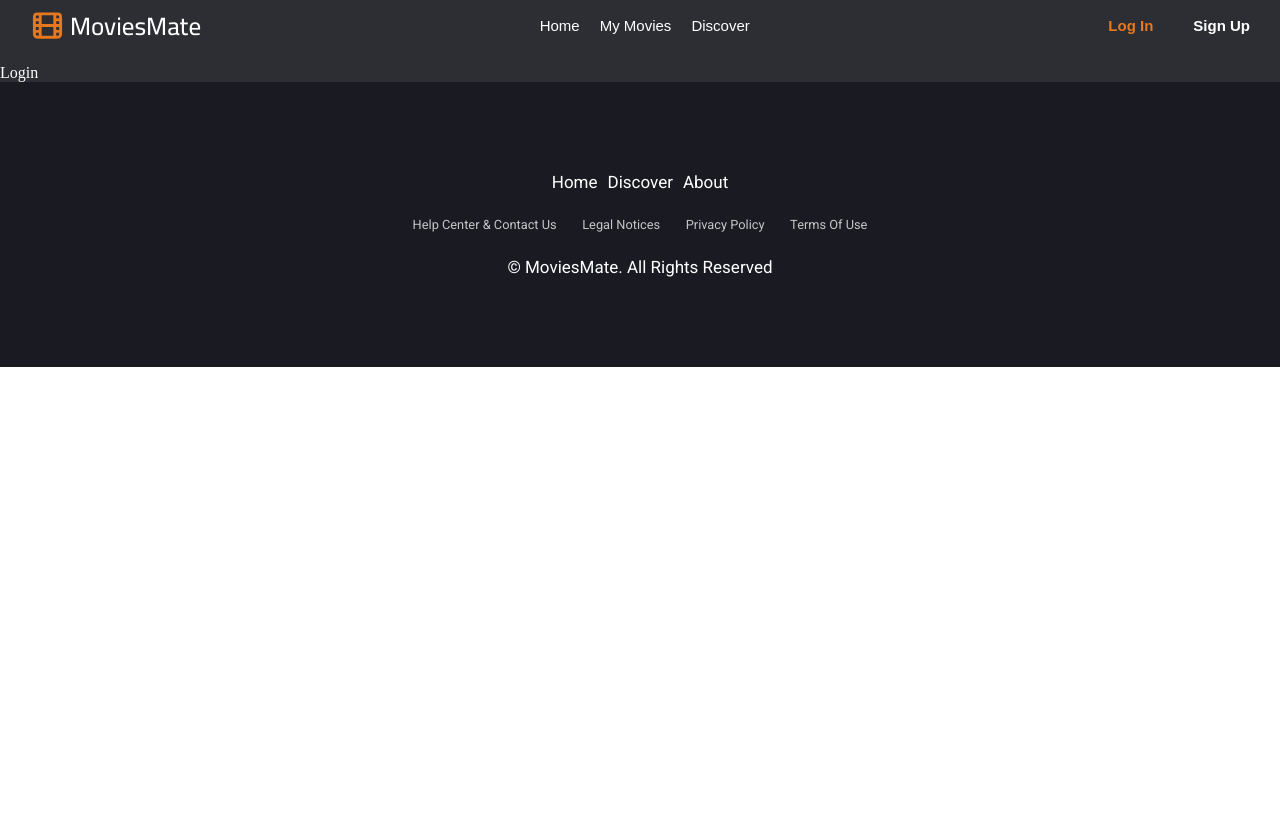
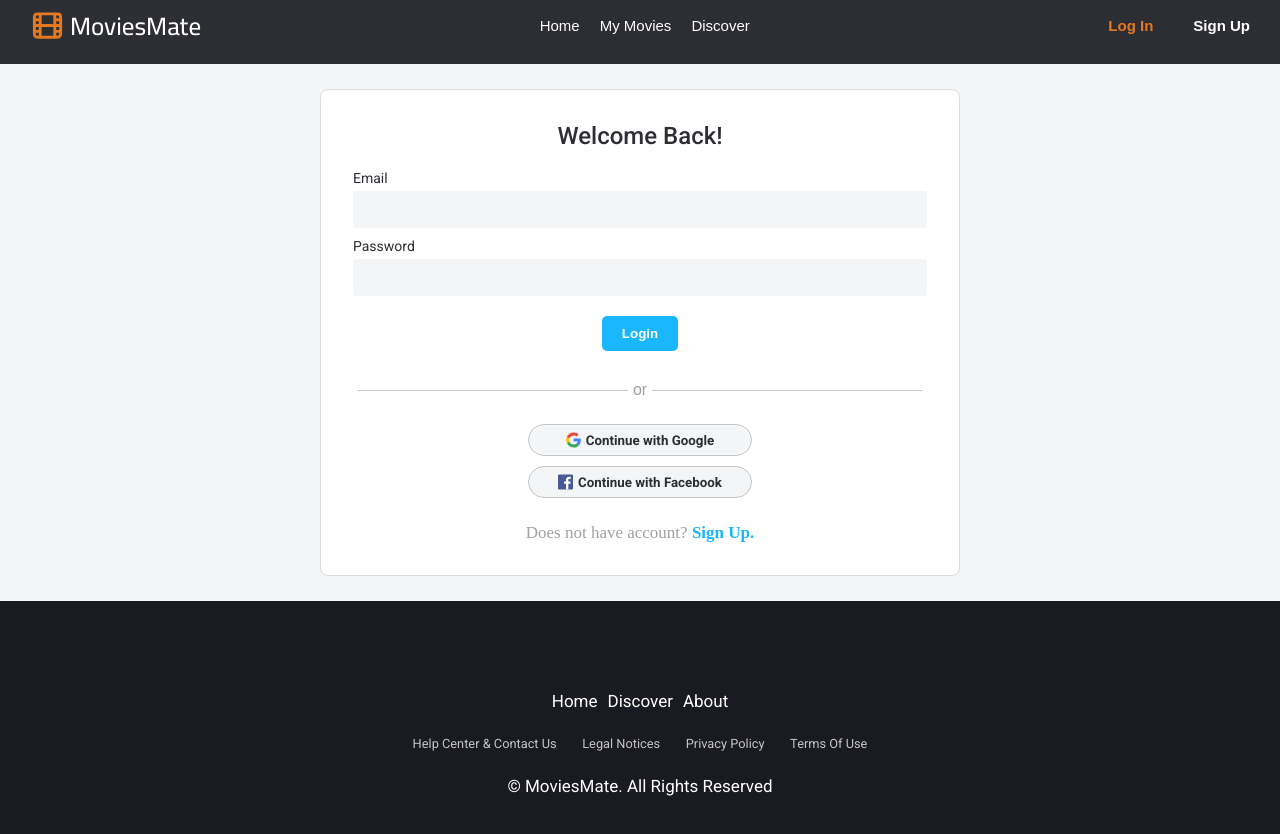
Before and after one commit to rashaaad19/MoviesMate, a React (Vite) app: page /login in a window 1280 px wide. Shown: the top 834 px of the page. Before the commit the page ends 800 px from the top, so only its background shows below. Built offline with nearby package versions, Linux system fonts and the light colour scheme.

Commit message:
refactor(register): moved third paty register function to external Js file and added error handling for Login form

```diff
--- a/src/pages/Login.jsx
+++ b/src/pages/Login.jsx
@@ -1,8 +1,84 @@
+import { Link } from "react-router-dom";
+
+import "./Register.scss";
+
+import { auth } from "../firebase";
+import { signInWithEmailAndPassword } from "firebase/auth";
+import {
+  handleFacebookSignup,
+  handleGoogleSignup,
+} from "../utilties/authFunctions";
+import { useState } from "react";
 
 const Login = () => {
+  const [loginError, setLoginError] = useState({
+    errorStatus: false,
+    type: "",
+  });
+  const handleOnSubmit = (event) => {
+    event.preventDefault();
+    const userData = new FormData(event.target);
+    const userEmail = userData.get("email");
+    const userPassword = userData.get("password");
+
+    signInWithEmailAndPassword(auth, userEmail, userPassword)
+      .then((userCredential) => {
+        // Signed in
+        console.log(userCredential.user);
+        setLoginError({ errorStatus: false, type: "" });
+        // ...
+      })
+      .catch((error) => {
+        const errorCode = error.code;
+        const errorMessage = error.message;
+        console.log(error.code);
+        if (errorCode === "auth/invalid-credential") {
+          setLoginError({ errorStatus: true, type: "wrong credentials" });
+        }
+      });
+  };
+
   return (
-    <div>Login</div>
-  )
-}
+    <div className="registerForm-container">
+      <form onSubmit={handleOnSubmit} className="registerForm">
+        <h1>Welcome Back!</h1>
+        <div className="registerInput-container">
+          <label htmlFor="email">Email</label>
+          <input type="email" name="email" id="email" required />
+          {loginError.type === "wrong credentials" && (
+            <p className="errorMessage">
+              The email or password entered is incorrect
+            </p>
+          )}
+        </div>
+        <div className="registerInput-container">
+          <label htmlFor="password">Password</label>
+          <input type="password" name="password" id="password" required />
+        </div>
+        <button className="submitForm-button">Login</button>
+        <span className="formSeprator">or</span>
+        <button
+          type="button"
+          className="thirdParty-button"
+          onClick={handleGoogleSignup}
+        >
+          <img src="/google-icon-logo-svgrepo-com.svg" />
+          Continue with Google
+        </button>
+        <button
+          type="button"
+          className="thirdParty-button"
+          onClick={handleFacebookSignup}
+        >
+          <img src="/facebook-icon-logo-svgrepo-com.svg" />
+          Continue with Facebook
+        </button>
+        <p className="accountLogin-text">
+          Does not have account? <Link to={"/signup"}>Sign Up.</Link>
+        </p>
+      </form>
+    </div>
+  );
+};
 
-export default Login
+export default Login;
--- a/src/pages/Signup.jsx
+++ b/src/pages/Signup.jsx
@@ -1,15 +1,16 @@
 import { Link } from "react-router-dom";
-import "./SignUp.scss";
+import "./Register.scss";
 
 import { useRef, useState } from "react";
+
+import { createUserWithEmailAndPassword } from "firebase/auth";
+import { auth } from "../firebase";
+
+import { validatePassword } from "../utilties/functions";
 import {
-  createUserWithEmailAndPassword,
-  signInWithPopup,
-  FacebookAuthProvider,
-  GoogleAuthProvider,
-} from "firebase/auth";
-import { auth } from "../firebase";
-import { validatePassword } from "../utilties/functions";
+  handleFacebookSignup,
+  handleGoogleSignup,
+} from "../utilties/authFunctions";
 
 const Signup = () => {
   const [passwordIsInvalid, setPasswordIsInvalid] = useState({
@@ -27,10 +28,6 @@ const Signup = () => {
   const emailRef = useRef(null);
   const confirmPasswordRef = useRef(null);
   const passwordRef = useRef(null);
-
-  // assigning third party register providers
-  const googleProvider = new GoogleAuthProvider();
-  const facebookProvider = new FacebookAuthProvider();
 
   const handleOnSubmit = (event) => {
     event.preventDefault();
@@ -74,76 +71,21 @@ const Signup = () => {
         })
         .catch((error) => {
           const errorMessage = error.message;
-          console.log(error.message)
+          console.log(error.message);
           if (errorMessage === "Firebase: Error (auth/email-already-in-use).") {
             setEmailIsInvalid({ invalid: true, errorType: "email exists" });
             emailRef.current.focus();
-            console.log(errorMessage, emailIsInvalid)
+            console.log(errorMessage, emailIsInvalid);
           }
         });
     }
-  };
-
-  const handleGoogleSignup = () => {
-    console.log("google");
-
-    signInWithPopup(auth, googleProvider)
-      .then((result) => {
-        // This gives you a Google Access Token. You can use it to access the Google API.
-        const credential = GoogleAuthProvider.credentialFromResult(result);
-        const token = credential.accessToken;
-        // The signed-in user info.
-        const user = result.user;
-        console.log(user);
-        // IdP data available using getAdditionalUserInfo(result)
-        // ...
-      })
-      .catch((error) => {
-        // Handle Errors here.
-        const errorCode = error.code;
-        const errorMessage = error.message;
-        // The email of the user's account used.
-        const email = error.customData.email;
-        // The AuthCredential type that was used.
-        const credential = GoogleAuthProvider.credentialFromError(error);
-        console.log(error);
-        // ...
-      });
-  };
-
-  const handleFacebookSignup = () => {
-    console.log("facebook");
-    signInWithPopup(auth, facebookProvider)
-      .then((result) => {
-        // The signed-in user info.
-        const user = result.user;
-        console.log(user);
-
-        // This gives you a Facebook Access Token. You can use it to access the Facebook API.
-        const credential = FacebookAuthProvider.credentialFromResult(result);
-        const accessToken = credential.accessToken;
-
-        // IdP data available using getAdditionalUserInfo(result)
-        // ...
-      })
-      .catch((error) => {
-        // Handle Errors here.
-        const errorCode = error.code;
-        const errorMessage = error.message;
-        // The email of the user's account used.
-        const email = error.customData.email;
-        // The AuthCredential type that was used.
-        const credential = FacebookAuthProvider.credentialFromError(error);
-
-        // ...
-      });
   };
 
   return (
     <div className="registerForm-container">
       <form className="registerForm" onSubmit={handleOnSubmit}>
         <h1>Let&apos;s get started.</h1>
-        <p className="registerInput-container">
+        <div className="registerInput-container">
           <label htmlFor="email">Email</label>
           <input
             type="email"
@@ -153,17 +95,15 @@ const Signup = () => {
             ref={emailRef}
             required
           />
-          {
-            (emailIsInvalid.errorType === "email exists" && (
-              <p className="errorMessage">Email already exists</p>
-            ))
-          }
-        </p>
-        <p className="registerInput-container">
+          {emailIsInvalid.errorType === "email exists" && (
+            <p className="errorMessage">Email already exists</p>
+          )}
+        </div>
+        <div className="registerInput-container">
           <label htmlFor="name">First Name</label>
           <input type="text" name="name" id="name" required />
-        </p>
-        <p className="registerInput-container">
+        </div>
+        <div className="registerInput-container">
           <label htmlFor="password">Password</label>
           <input
             ref={passwordRef}
@@ -194,8 +134,8 @@ const Signup = () => {
           ) : (
             ""
           )}
-        </p>
-        <p className="registerInput-container">
+        </div>
+        <div className="registerInput-container">
           <label htmlFor="confirmPassword">Confirm Password</label>
           <input
             type="password"
@@ -214,7 +154,7 @@ const Signup = () => {
               The password you entered does not match the password above.
             </p>
           )}
-        </p>
+        </div>
         <button className="submitForm-button">Create Account</button>
         <span className="formSeprator">or</span>
         <button
--- /dev/null
+++ b/src/utilties/authFunctions.js
@@ -0,0 +1,62 @@
+import { FacebookAuthProvider, GoogleAuthProvider, signInWithPopup } from "firebase/auth";
+import { auth } from "../firebase";
+
+
+// assigning third party register providers
+const googleProvider = new GoogleAuthProvider();
+const facebookProvider = new FacebookAuthProvider();
+
+export const handleGoogleSignup = () => {
+  console.log("google");
+
+  signInWithPopup(auth, googleProvider)
+    .then((result) => {
+      // This gives you a Google Access Token. You can use it to access the Google API.
+      const credential = GoogleAuthProvider.credentialFromResult(result);
+      const token = credential.accessToken;
+      // The signed-in user info.
+      const user = result.user;
+      console.log(user);
+      // IdP data available using getAdditionalUserInfo(result)
+      // ...
+    })
+    .catch((error) => {
+      // Handle Errors here.
+      const errorCode = error.code;
+      const errorMessage = error.message;
+      // The email of the user's account used.
+      const email = error.customData.email;
+      // The AuthCredential type that was used.
+      const credential = GoogleAuthProvider.credentialFromError(error);
+      console.log(error);
+      // ...
+    });
+};
+
+export const handleFacebookSignup = () => {
+  console.log("facebook");
+  signInWithPopup(auth, facebookProvider)
+    .then((result) => {
+      // The signed-in user info.
+      const user = result.user;
+      console.log(user);
+
+      // This gives you a Facebook Access Token. You can use it to access the Facebook API.
+      const credential = FacebookAuthProvider.credentialFromResult(result);
+      const accessToken = credential.accessToken;
+
+      // IdP data available using getAdditionalUserInfo(result)
+      // ...
+    })
+    .catch((error) => {
+      // Handle Errors here.
+      const errorCode = error.code;
+      const errorMessage = error.message;
+      // The email of the user's account used.
+      const email = error.customData.email;
+      // The AuthCredential type that was used.
+      const credential = FacebookAuthProvider.credentialFromError(error);
+
+      // ...
+    });
+};
```
Also changed, not shown: src/firebase.js (+6 -2 lines), src/pages/Register.scss (renamed from src/pages/SignUp.scss).
